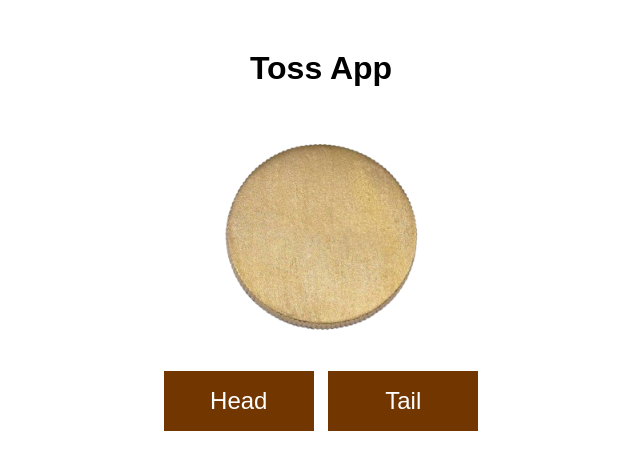
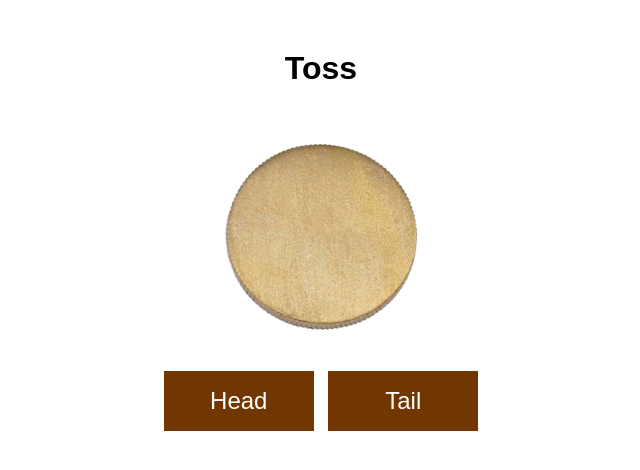
Before and after one commit to meet-salman/SMIT-TossApp-JS, a plain HTML site: page index.html in a window 1280 px wide. Shown: the whole page, without its empty margins (319-959 px from the left). Drawn offline with Linux system fonts and the light colour scheme.

Commit message:
Toss App

```diff
--- a/index.html
+++ b/index.html
@@ -14,7 +14,7 @@
     <div class="justify-centre  text-centre">
 
         <div>
-            <h1>Toss App</h1>
+            <h1>Toss</h1>
         </div>
 
         <div    id="coin">
```
